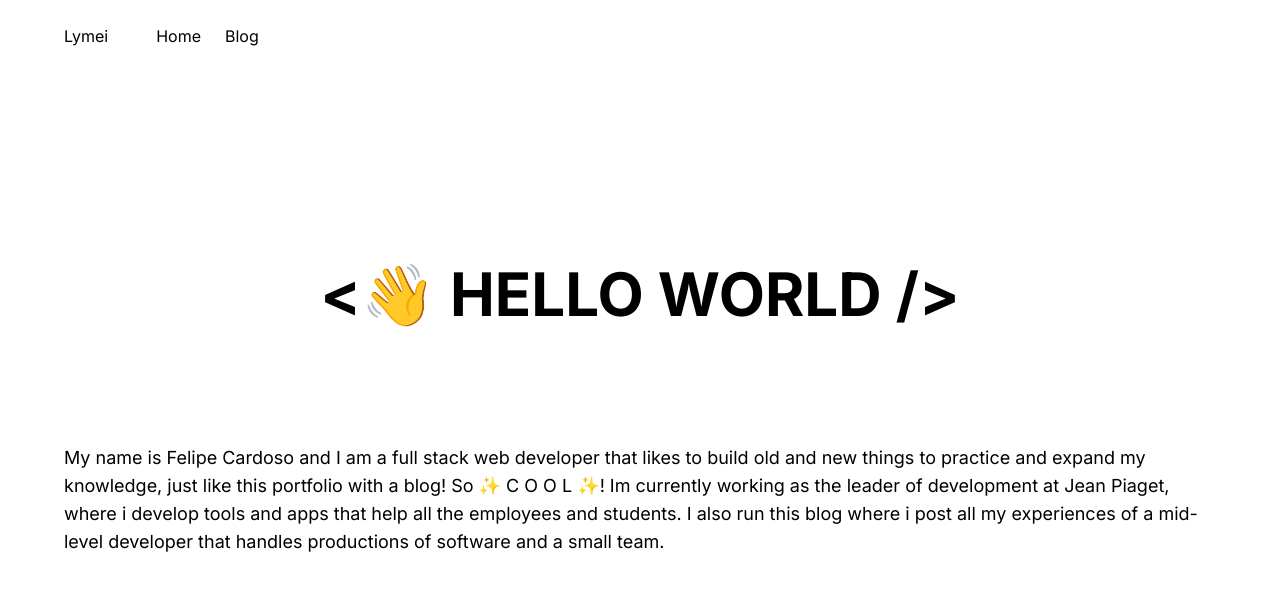
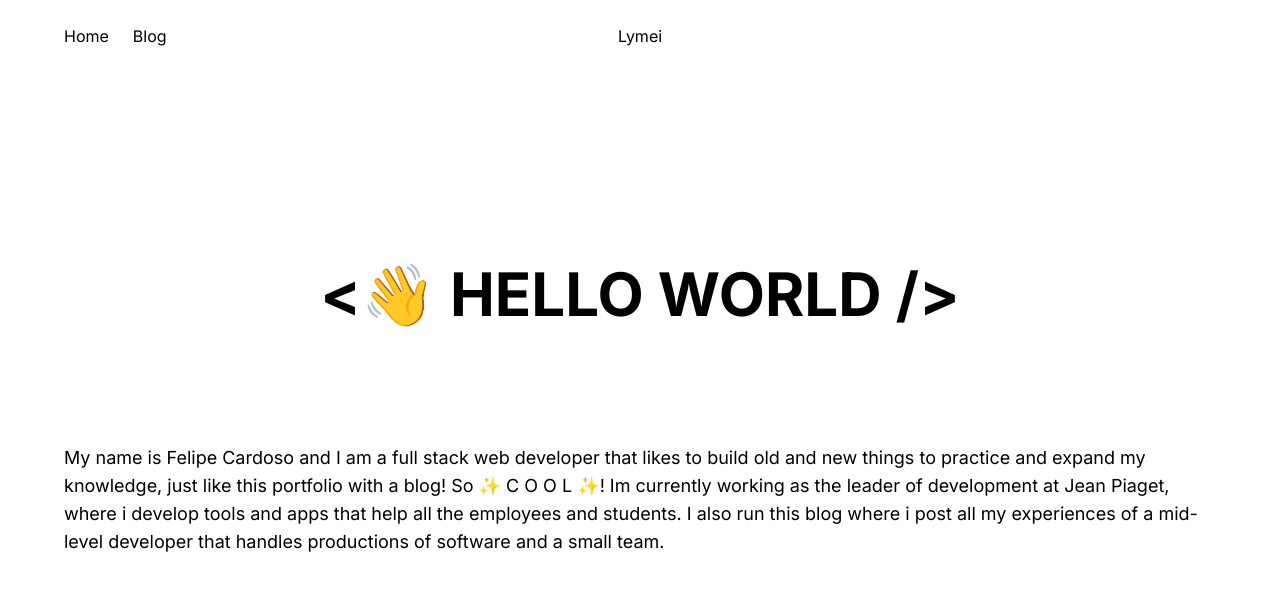
Before and after one commit to imLymei/portfolio-blog, a Next.js app: page / in a window 1280 px wide. Shown: the top 590 px of the page. Built offline with nearby package versions, Linux system fonts and the light colour scheme.

Commit message:
feat: add lymei github link

```diff
--- a/src/components/Navbar.tsx
+++ b/src/components/Navbar.tsx
@@ -3,8 +3,7 @@ import Link from "next/link";
 
 export default function Navbar() {
   return (
-    <header className="flex gap-12 py-6">
-      <p>Lymei</p>
+    <header className="flex justify-between gap-12 py-6">
       <nav>
         <ul className="flex gap-6">
           {NAVBAR_ITENS.map((item) => (
@@ -14,6 +13,13 @@ export default function Navbar() {
           ))}
         </ul>
       </nav>
+      <Link
+        className="absolute left-1/2 -translate-x-1/2"
+        href="https://github.com/imLymei"
+      >
+        Lymei
+      </Link>
+      <div></div>
     </header>
   );
 }
```
